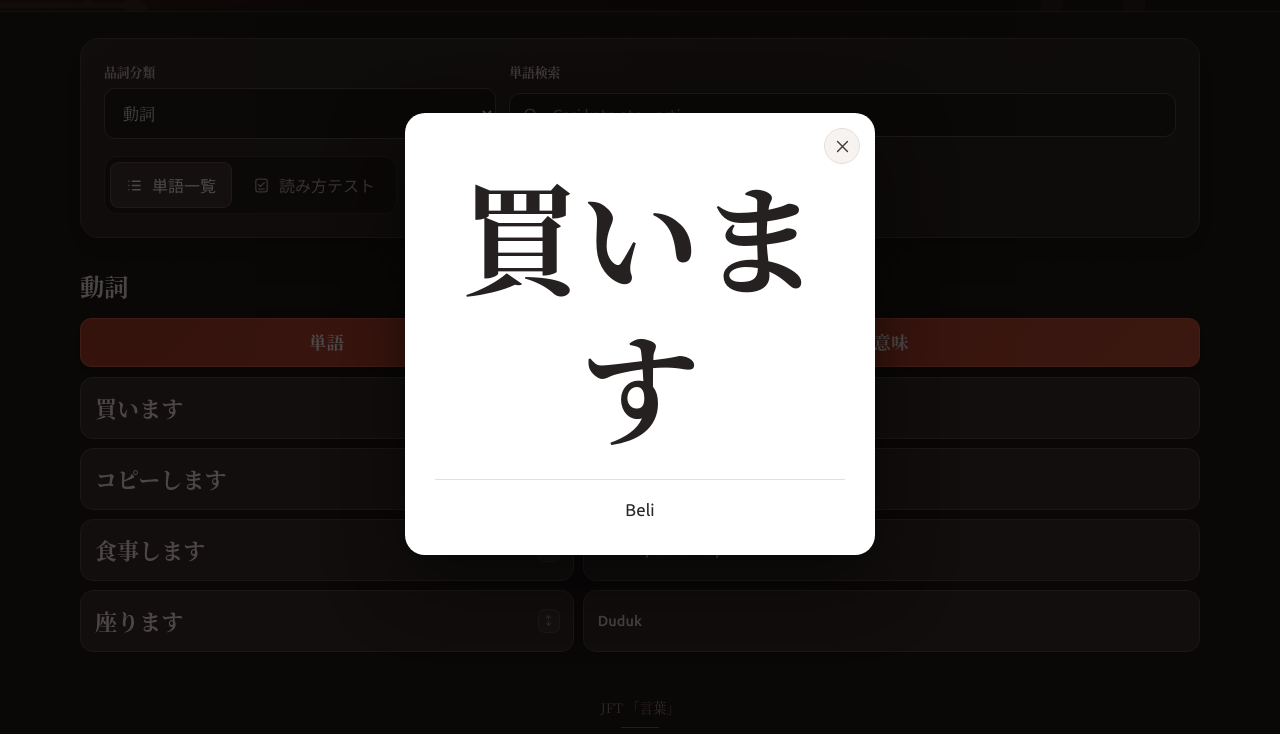
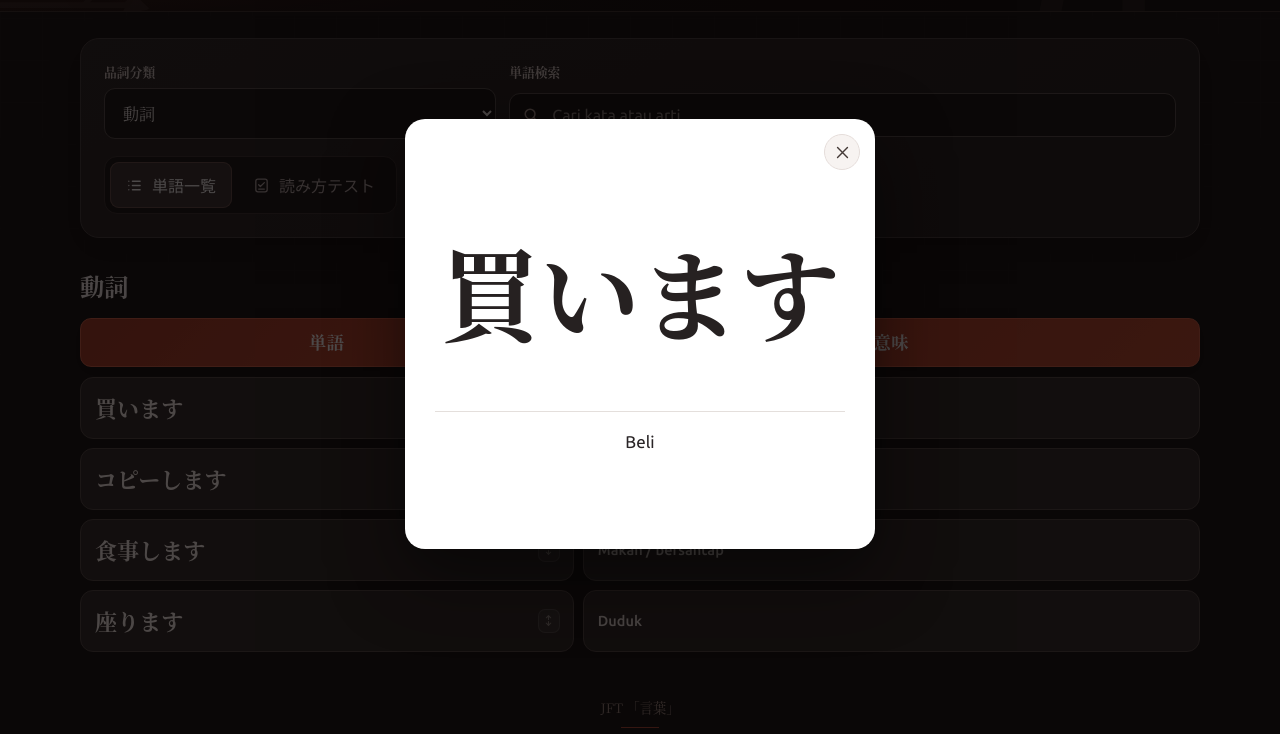
Before and after one commit to syncxcode/mnn-kotoba, a plain HTML site: page index.html in a window 1280 px wide. Both pictures are taken after a click on the button 548 px from the left and 473 px from the top of the page. Shown: the part 66-800 px from the top of the page. Drawn offline with Linux system fonts and the light colour scheme.

Commit message:
Fix popup dimensions and auto-fit Japanese word
* style: add dedicated fixed modal word area and update cache

* feat: resize only popup Japanese text to fit word area

* style: fix modal dimensions and make Japanese text area flex-fit

```diff
--- a/app.js
+++ b/app.js
@@ -230,6 +230,41 @@
     scrollState = null;
     window.scrollTo(x, y);
   }
+  // Adjust only the Japanese text size. The modal dimensions never depend on text length.
+  function fitMeaningWord() {
+    if (els.meaningOverlay.hidden) return;
+    const title = els.meaningTitle;
+    const area = title.parentElement;
+    const maxWidth = area.clientWidth - 8;
+    const maxHeight = area.clientHeight - 8;
+    if (maxWidth <= 0 || maxHeight <= 0) return;
+
+    title.style.whiteSpace = 'nowrap';
+    title.style.width = 'max-content';
+    let size = 112;
+    while (size > 26) {
+      title.style.fontSize = size + 'px';
+      if (title.scrollWidth <= maxWidth && title.scrollHeight <= maxHeight) return;
+      size -= 2;
+    }
+    title.style.fontSize = '26px';
+    if (title.scrollWidth <= maxWidth && title.scrollHeight <= maxHeight) return;
+
+    // Exception for exceptionally long phrases: allow wrapping within the fixed word area.
+    title.style.whiteSpace = 'normal';
+    title.style.width = '100%';
+    size = 34;
+    while (size > 24) {
+      title.style.fontSize = size + 'px';
+      if (title.scrollHeight <= maxHeight && title.scrollWidth <= maxWidth) return;
+      size -= 2;
+    }
+    title.style.fontSize = '24px';
+    // On very small screens, the word area itself can scroll; never resize the modal.
+  }
+  function scheduleMeaningFit() {
+    window.requestAnimationFrame(fitMeaningWord);
+  }
   function openMeaning(item) {
     if (!els.meaningOverlay.hidden) return;
     previousFocus = document.activeElement;
@@ -238,6 +273,13 @@
     lockScroll();
     els.meaningOverlay.hidden = false;
     els.meaningDialog.scrollTop = 0;
+    fitMeaningWord();
+    // External fonts can finish loading after the popup is first shown.
+    if (document.fonts?.ready) {
+      document.fonts.ready.then(() => {
+        if (!els.meaningOverlay.hidden) scheduleMeaningFit();
+      });
+    }
     els.closeMeaning.focus({ preventScroll: true });
   }
   function closeMeaning() {
@@ -392,6 +434,9 @@
       if (event.target === els.meaningOverlay) closeMeaning();
     });
     els.closeMeaning.addEventListener('click', closeMeaning);
+    window.addEventListener('resize', () => {
+      if (!els.meaningOverlay.hidden) scheduleMeaningFit();
+    });
     document.addEventListener('keydown', event => {
       if (!els.meaningOverlay.hidden) {
         if (event.key === 'Escape') { event.preventDefault(); closeMeaning(); }
--- a/css/style.css
+++ b/css/style.css
@@ -399,3 +399,47 @@ html.meaning-open body { position: fixed; width: 100%; }
   .word-expand { flex-basis: 32px; width: 32px; height: 36px; }
   .word-expand svg { width: 13px; height: 13px; }
 }
+
+
+/* Fixed-size popup regardless of word length; only the Japanese text auto-fits. */
+.meaning-dialog {
+  display: flex;
+  flex-direction: column;
+  height: min(430px, calc(100dvh - 40px));
+  max-height: calc(100dvh - 40px);
+  min-height: 0;
+  overflow: hidden;
+}
+.meaning-dialog__word-area {
+  display: flex;
+  align-items: center;
+  justify-content: center;
+  flex: 1 1 auto;
+  min-height: 0;
+  width: 100%;
+  overflow: auto;
+  padding-top: 22px;
+  overscroll-behavior: contain;
+}
+.meaning-dialog .meaning-dialog__word-area h2 {
+  flex: 0 0 auto;
+  display: block;
+  width: max-content;
+  max-width: none;
+  margin: 0;
+  font-family: var(--jp);
+  font-size: clamp(2.6rem, 13vw, 7rem);
+  font-weight: 600;
+  line-height: 1.16;
+  text-align: center;
+  white-space: nowrap;
+  overflow-wrap: anywhere;
+}
+.meaning-dialog #meaningFull {
+  flex: 0 0 auto;
+  height: min(108px, 27dvh);
+  max-height: 31%;
+  overflow-y: auto;
+  overscroll-behavior: contain;
+  -webkit-overflow-scrolling: touch;
+}
--- a/index.html
+++ b/index.html
@@ -9,9 +9,9 @@
   <link rel="preconnect" href="https://fonts.googleapis.com">
   <link rel="preconnect" href="https://fonts.gstatic.com" crossorigin>
   <link href="https://fonts.googleapis.com/css2?family=Ubuntu:wght@400;500;700&family=Noto+Serif+JP:wght@400;500;600;700&display=swap" rel="stylesheet">
-  <link rel="stylesheet" href="./css/style.css?v=20261119-3">
+  <link rel="stylesheet" href="./css/style.css?v=20261119-6">
   <script defer src="./data/data.js?v=20261119-5"></script>
-  <script defer src="./app.js?v=20261119-5"></script>
+  <script defer src="./app.js?v=20261119-6"></script>
 </head>
 <body>
   <header class="masthead">
@@ -93,7 +93,9 @@
       <button id="closeMeaning" type="button" class="meaning-dialog__close" aria-label="Tutup detail">
         <svg viewBox="0 0 24 24" fill="none" stroke="currentColor" stroke-width="2" stroke-linecap="round" stroke-linejoin="round" aria-hidden="true"><path d="M5 5 19 19M19 5 5 19"/></svg>
       </button>
-      <h2 id="meaningTitle" class="jp" lang="ja"></h2>
+      <div class="meaning-dialog__word-area">
+        <h2 id="meaningTitle" class="jp" lang="ja"></h2>
+      </div>
       <p id="meaningFull"></p>
     </div>
   </div>
```
